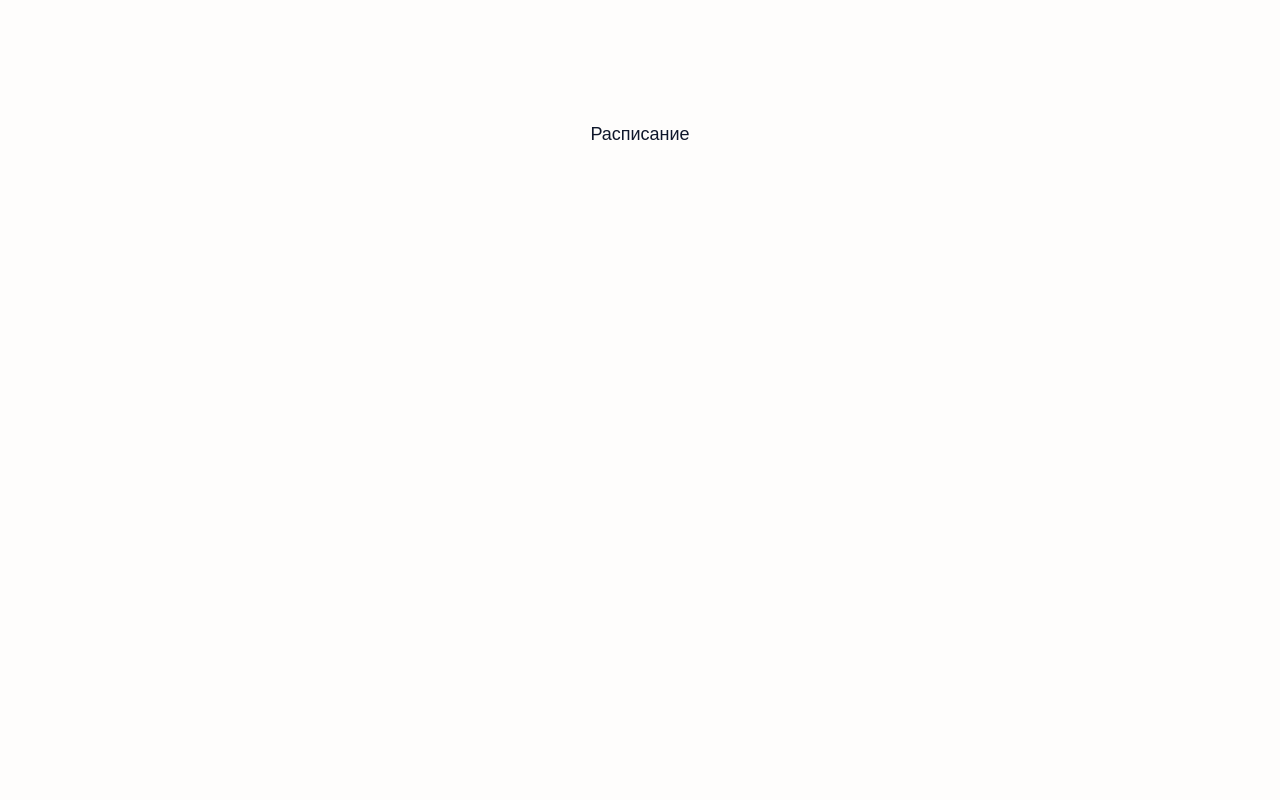
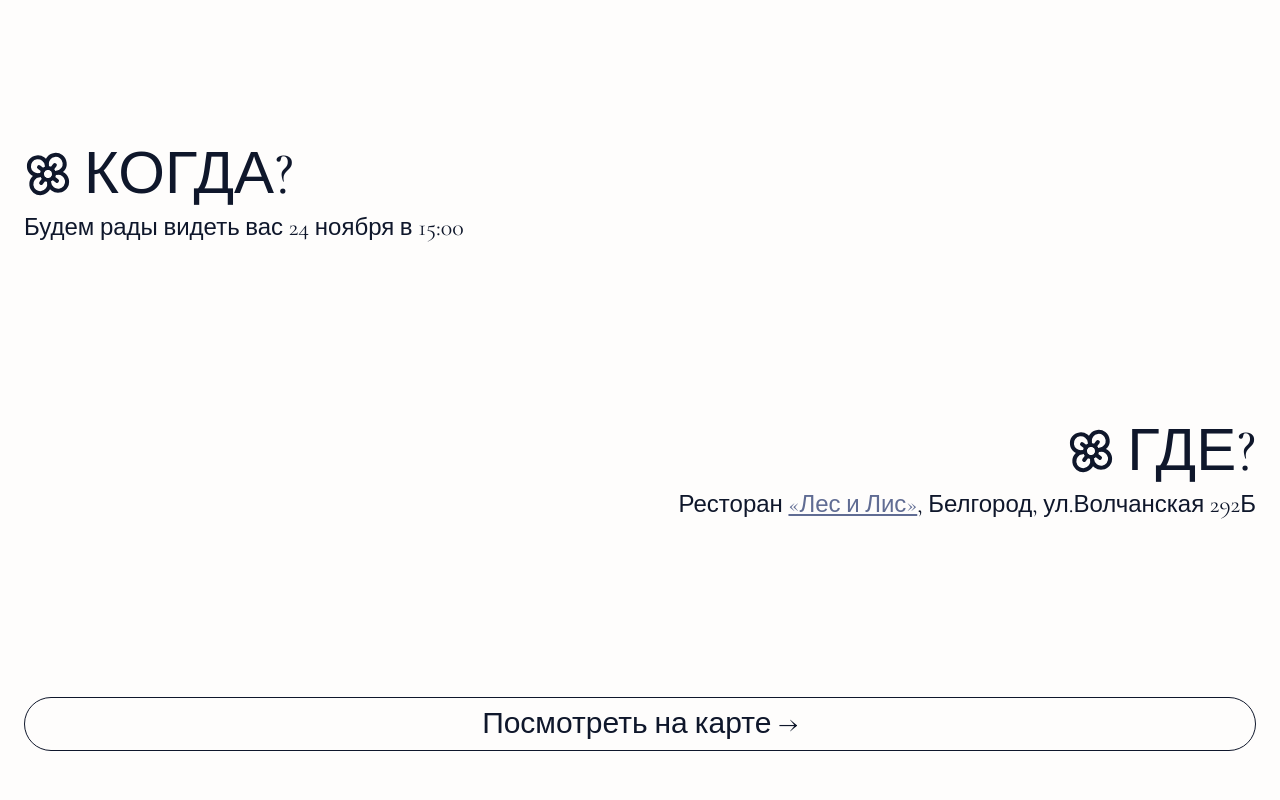
Before and after one commit to PilaFFF/wedding-template, a Next.js app: page / in a window 1280 px wide. Shown: the part 680-1480 px from the top of the page. Built offline with nearby package versions, Linux system fonts and the light colour scheme; a web font is replaced by a local one.

Commit message:
Добавил экран локации

```diff
--- a/src/app/components/blocks/LocationBlock.tsx
+++ b/src/app/components/blocks/LocationBlock.tsx
@@ -1,19 +1,96 @@
+'use client';
+
 import { motion } from 'framer-motion';
-import React from 'react';
 import { ComponentContainer } from '../../ui/layout/ComponentContainer';
-import { greenBg } from '@/app/consts/constColors.const';
+import { beigeBg } from '@/app/consts/constColors.const';
+import { Flower } from 'lucide-react';
 
 export const LocationBlock = () => {
+    // Настройки срабатывания для каждого блока
+    const animateOnScroll = {
+        initial: { opacity: 0, y: 40 },
+        whileInView: { opacity: 1, y: 0 },
+        viewport: { once: true, amount: 0.3 }, // Сработает, когда элемент показался на 30%
+        transition: { duration: 0.8, ease: 'easeOut' },
+    };
+
     return (
-        <ComponentContainer className={greenBg}>
-            <motion.section
-                initial={{ opacity: 0, y: 30 }}
-                animate={{ opacity: 1, y: 0 }}
-                transition={{ duration: 1 }}
-                className="text-center mb-16 z-10"
-            >
-                <span className="text-slate-900 text-lg">Локация</span>
-            </motion.section>
+        <ComponentContainer className={beigeBg}>
+            <section className="flex flex-col justify-between h-full mb-16 z-10 p-6 font-serif">
+                {/* 1. Блок "КОГДА?" со своей анимацией */}
+                <motion.div
+                    {...animateOnScroll}
+                    className="flex flex-col gap-2 justify-start"
+                >
+                    <h2 className="text-slate-900 text-6xl flex items-center gap-3">
+                        <motion.span
+                            animate={{ rotate: [-12, 12, -12] }}
+                            transition={{
+                                duration: 3,
+                                repeat: Infinity,
+                                ease: 'easeInOut',
+                            }}
+                            className="inline-flex items-center justify-center"
+                        >
+                            <Flower className="w-12 h-12" />
+                        </motion.span>
+                        <span>КОГДА?</span>
+                    </h2>
+                    <p className="text-2xl text-slate-900">
+                        Будем рады видеть вас 24 ноября в 15:00
+                    </p>
+                </motion.div>
+
+                {/* 2. Блок "ГДЕ?" со своей анимацией */}
+                <motion.div
+                    {...animateOnScroll}
+                    className="flex flex-col gap-2 justify-end my-8"
+                >
+                    <h2 className="text-slate-900 text-6xl flex items-center justify-end gap-3">
+                        <motion.span
+                            animate={{ rotate: [-12, 12, -12] }}
+                            transition={{
+                                duration: 3,
+                                repeat: Infinity,
+                                ease: 'easeInOut',
+                            }}
+                            className="inline-flex items-center justify-center"
+                        >
+                            <Flower className="w-12 h-12" />
+                        </motion.span>
+                        <span>ГДЕ?</span>
+                    </h2>
+                    <p className="text-2xl text-slate-900 text-end">
+                        Ресторан{' '}
+                        <a
+                            href="https://leslis.ru/"
+                            target="_blank"
+                            className="text-[#606c93] underline cursor-pointer"
+                        >
+                            «Лес и Лис»
+                        </a>
+                        , Белгород, ул.Волчанская 292Б
+                    </p>
+                </motion.div>
+
+                {/* 3. Кнопка со своей анимацией */}
+                <motion.button
+                    {...animateOnScroll}
+                    whileHover={{ scale: 1.02 }}
+                    whileTap={{ scale: 0.98 }}
+                    onClick={() => {
+                        window.open(
+                            'https://yandex.ru/maps/-/CTwpEV7N',
+                            '_blank',
+                        );
+                    }}
+                    className="cursor-pointer text-3xl rounded-full border border-slate-900 px-4 py-2 text-slate-900 hover:bg-slate-900 hover:text-white transition-all duration-300"
+                >
+                    Посмотреть на карте →
+                </motion.button>
+
+                <div></div>
+            </section>
         </ComponentContainer>
     );
 };
--- a/src/app/components/blocks/ScheduleBlock.tsx
+++ b/src/app/components/blocks/ScheduleBlock.tsx
@@ -1,18 +1,18 @@
 import { motion } from 'framer-motion';
 import React from 'react';
 import { ComponentContainer } from '../../ui/layout/ComponentContainer';
-import { beigeBg } from '@/app/consts/constColors.const';
+import { greenBg } from '@/app/consts/constColors.const';
 
 export const ScheduleBlock = () => {
     return (
-        <ComponentContainer className={beigeBg}>
+        <ComponentContainer className={greenBg}>
             <motion.section
                 initial={{ opacity: 0, y: 30 }}
                 animate={{ opacity: 1, y: 0 }}
                 transition={{ duration: 1 }}
                 className="text-center mb-16 z-10"
             >
-                <span className="text-slate-900 text-lg">Расписание</span>
+                <span className="text-slate-900 text-lg">Локация</span>
             </motion.section>
         </ComponentContainer>
     );
--- a/src/app/layout.tsx
+++ b/src/app/layout.tsx
@@ -32,7 +32,7 @@ const geistMono = Geist_Mono({
 });
 
 export const metadata: Metadata = {
-    title: 'Create Next App',
+    title: 'Вам приглашение',
     description: 'Generated by create next app',
 };
 
--- a/src/app/page.tsx
+++ b/src/app/page.tsx
@@ -3,13 +3,14 @@
 import { useEffect, useState } from 'react';
 import { AnimatePresence, LayoutGroup } from 'framer-motion';
 import { NamesBlock } from './components/blocks/NamesBlock';
+
+import { MainContainer } from './ui/layout/MainContainer';
 import { ScheduleBlock } from './components/blocks/ScheduleBlock';
-import { MainContainer } from './ui/layout/MainContainer';
-import { LocationBlock } from './components/blocks/LocationBlock';
 import { DressCodeBlock } from './components/blocks/DressCodeBlock';
 import { FormBlock } from './components/blocks/FormBlock';
 import { ContactsBlock } from './components/blocks/ContactsBlock';
 import { StartBlock } from './components/blocks/StartBlock';
+import { LocationBlock } from './components/blocks/LocationBlock';
 
 export default function Home() {
     const [isUnlocked, setIsUnlocked] = useState(false);
@@ -61,8 +62,8 @@ export default function Home() {
                         : ''
                 }`}
             >
+                <LocationBlock />
                 <ScheduleBlock />
-                <LocationBlock />
                 <DressCodeBlock />
                 <FormBlock />
                 <ContactsBlock />
```
Also changed, not shown: 1 other file (tests, documents, lock files or other folders).
